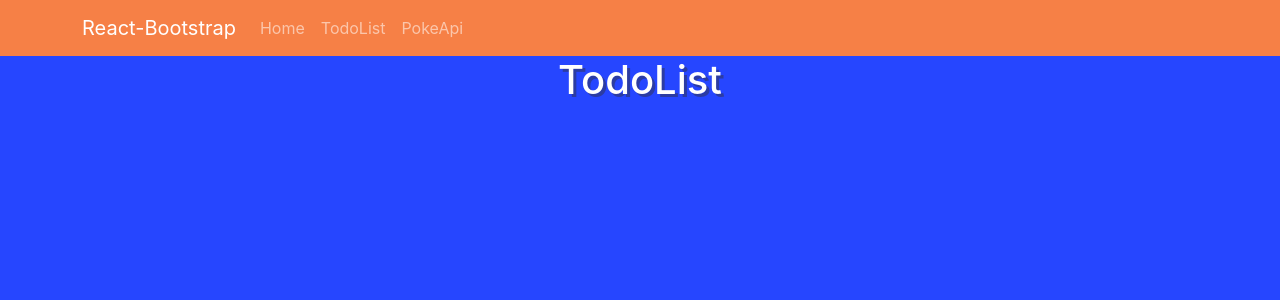
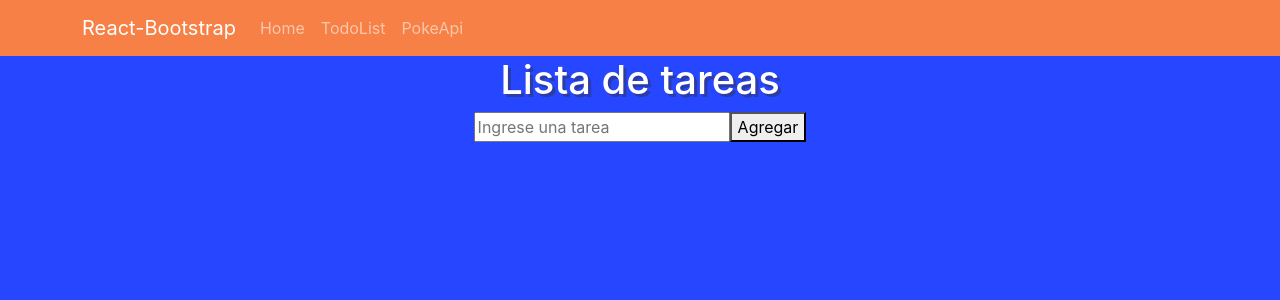
Before and after one commit to diegolu7/todo-api, a React (Create React App) app: page /TodoList in a window 1280 px wide. Shown: the top 300 px of the page. Built offline with nearby package versions, Linux system fonts and the light colour scheme.

Commit message:
add todo list

```diff
--- a/src/components/TodoList.js
+++ b/src/components/TodoList.js
@@ -1,8 +1,72 @@
+import { useState } from "react";
+
 const TodoList = () => {
+  // State Hook - `useState`
+  const [nuevaTarea, setnuevaTarea] = useState("");
+  const [Tareas, setTareas] = useState([]);
+
+  // Funciones
+
+  /* Agrego una nueva tarea*/
+  function agregarTarea() {
+    if (!nuevaTarea) {
+      alert("Press enter an Tarea.");
+      return;
+    }
+
+    const Tarea = {
+      id: Math.floor(Math.random() * 1000),
+      value: nuevaTarea,
+    };
+
+    // pusheo tarea nueva en array
+    setTareas((listaAnterior) => [...listaAnterior, Tarea]);
+
+    // Reseteo nuevaTarea , vuelvo al estado anterior
+    setnuevaTarea("");
+  }
+
+  /* eliminar tarea por `Tarea.id` key */
+  function deleteTarea(id) {
+    const newArray = Tareas.filter((Tarea) => Tarea.id !== id);
+    setTareas(newArray);
+  }
     return(
-        <div>
-            <h1>TodoList</h1>
-        </div>
-    )
+    <div className="app">
+      {/* 1. Titulo  */}
+      <h1>Lista de tareas</h1>
+
+      {/* 2. Agregar tarea */}
+      <input
+        type="text"
+        placeholder="Ingrese una tarea"
+        value={nuevaTarea}
+        onChange={(e) => setnuevaTarea(e.target.value)}
+      />
+
+      {/* boton para agregar */}
+      <button className="agregar" onClick={() => agregarTarea()}>Agregar</button>
+
+      {/* 3. Lista de tareas  */}
+      <ul>
+        {Tareas.map((Tarea) => {
+          return (
+            <div>
+              <li key={Tarea.id} >
+                {Tarea.value}
+                <button
+                  className="borrar"
+                  onClick={() => deleteTarea(Tarea.id)}
+                >
+                  Borrar
+                </button>
+              </li>
+            </div>
+          );
+        })}
+      </ul>
+    </div>
+  );
+
 }
 export default TodoList
```
